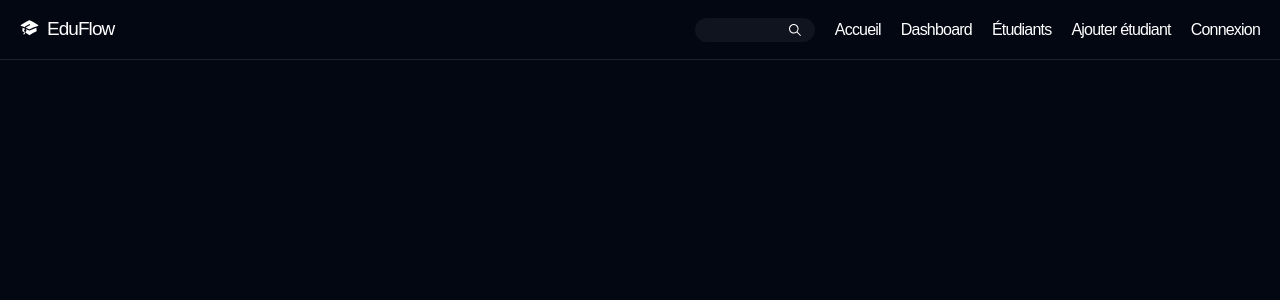
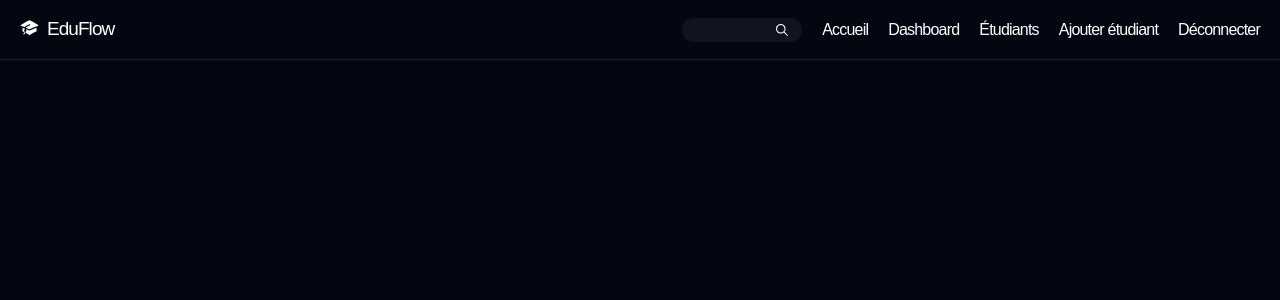
Before and after one commit to Zaami-Stack/Gestion-des-tudiants, a React (Vite) app: page / in a window 1280 px wide. Shown: the top 300 px of the page. Built offline with nearby package versions, Linux system fonts and the light colour scheme; a web font is replaced by a local one.

Commit message:
feat: update Header navigation link from 'Connexion' to 'Déconnecter'

```diff
--- a/src/components/Header.jsx
+++ b/src/components/Header.jsx
@@ -82,7 +82,7 @@ export default function Header({isActive, SetIsActive}) {
               className="hover:text-gray-100/90 whitespace-nowrap shrink-0"
               to={"/login"}
             >
-              Connexion
+              Déconnecter
             </NavLink>
           </li>
         </ul>
```
